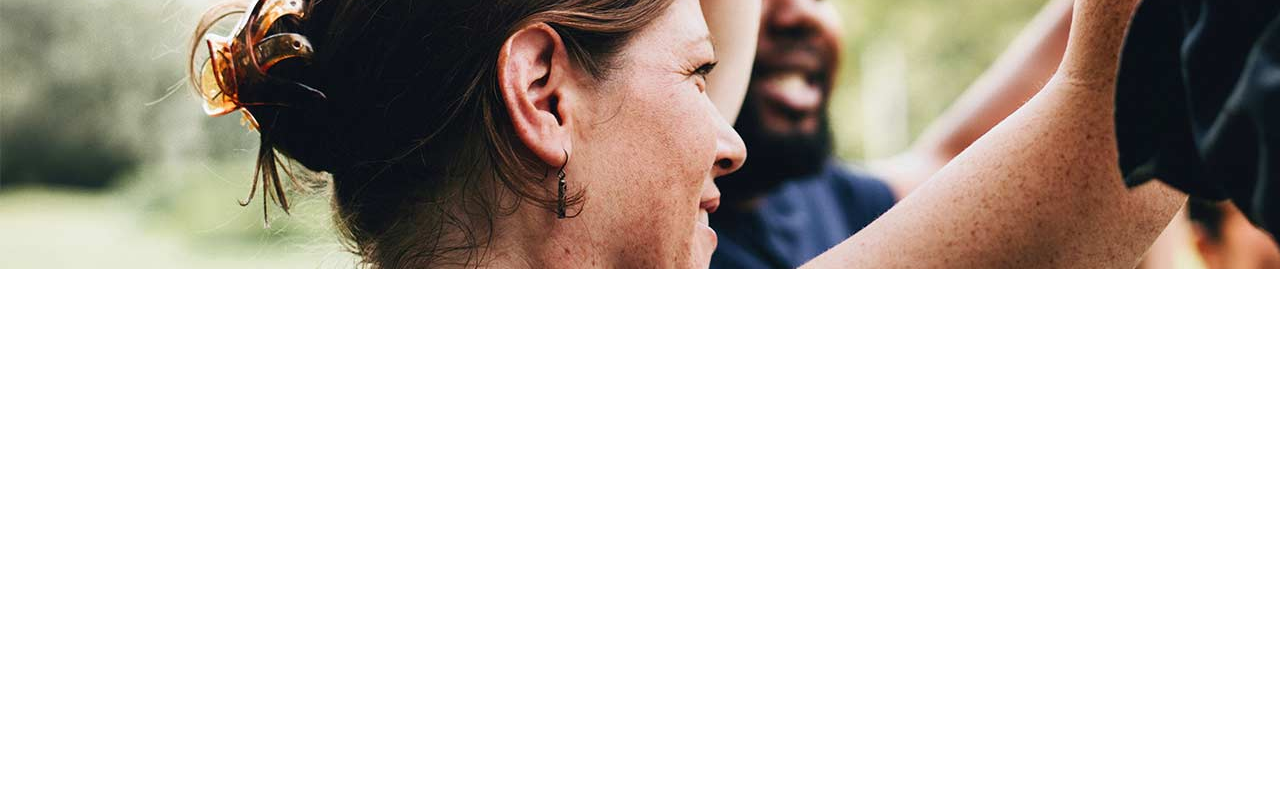
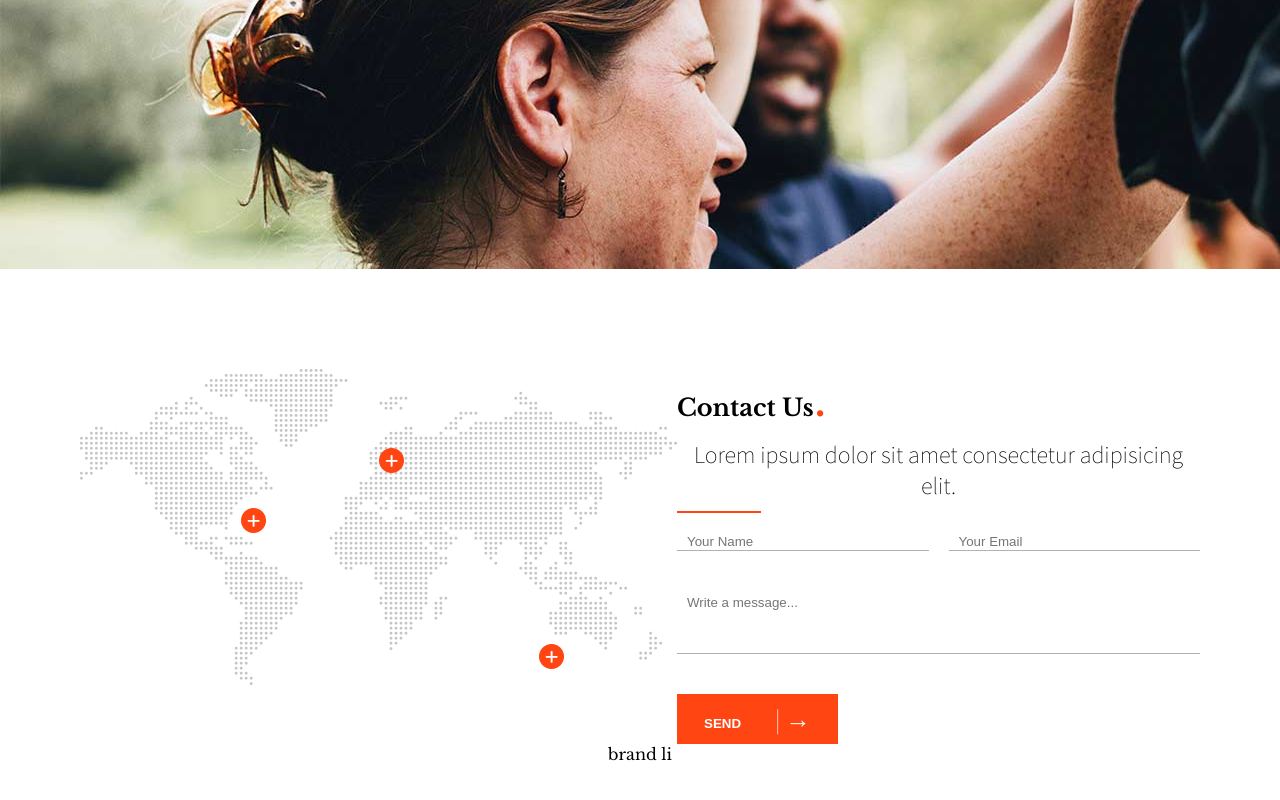
Before and after one commit to ArrobbioUmberto/proj-html-vuejs, a Vue app: page / in a window 1280 px wide. Shown: the part 5568-6368 px from the top of the page. Before the commit the page ends 5837 px from the top, so only its background shows below. Built offline with nearby package versions, Linux system fonts and the light colour scheme.

Commit message:
FEAT components contact us

```diff
--- a/src/App.vue
+++ b/src/App.vue
@@ -8,6 +8,7 @@ import Leader from './components/Leader.vue';
 import Latest_news from './components/Latest_news.vue';
 import Testimonials from './components/Testimonials.vue';
 import Video from './components/Video.vue';
+import ContactUs from './components/ContactUs.vue';
 
 export default {
   components: {
@@ -19,7 +20,8 @@ export default {
     Leader,
     Latest_news,
     Testimonials,
-    Video
+    Video,
+    ContactUs
   }
 }
 
@@ -53,7 +55,7 @@ export default {
   </main>
   <footer>
     <section class="contact_us">
-      <!-- contact us, due col che si dividono lo spazio e una col sotto con un li -->
+      <ContactUs></ContactUs>
     </section>
     <section class="black_footer">
       <!-- real footer + copyright -->
```
